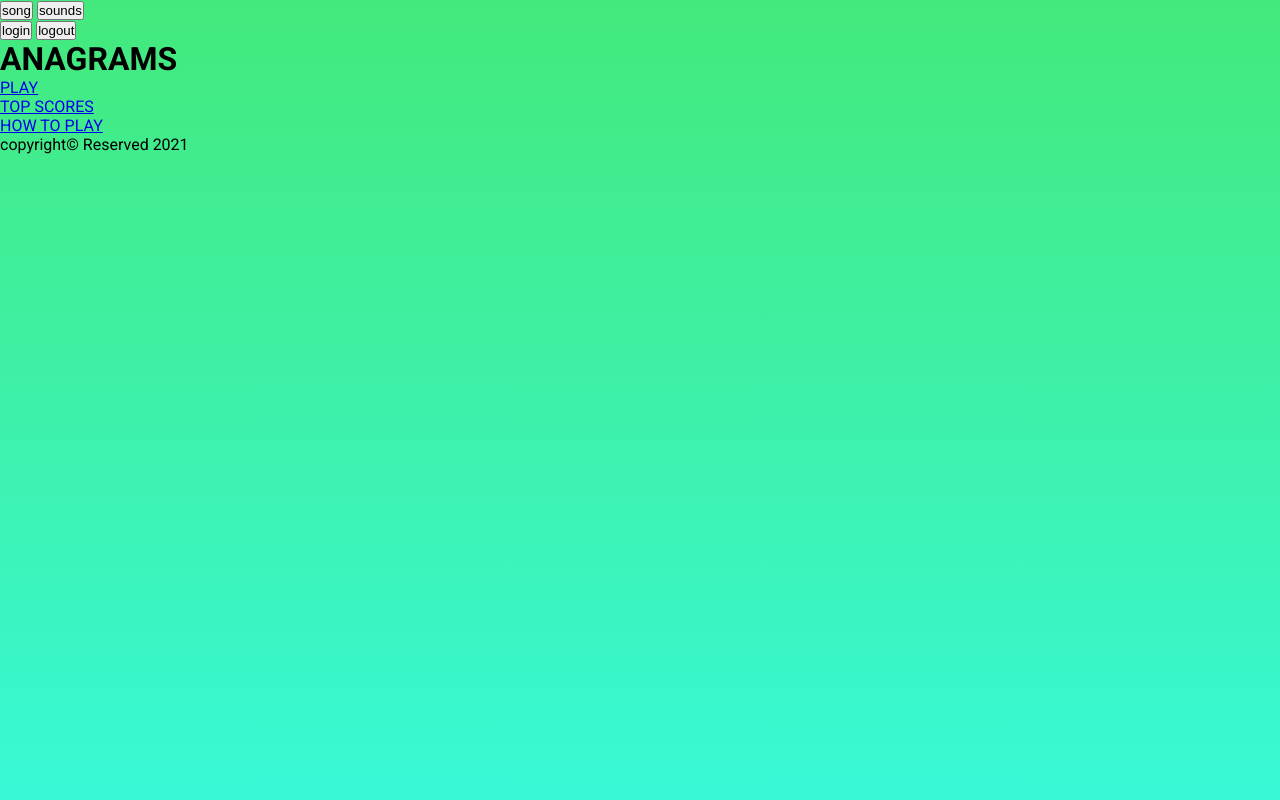
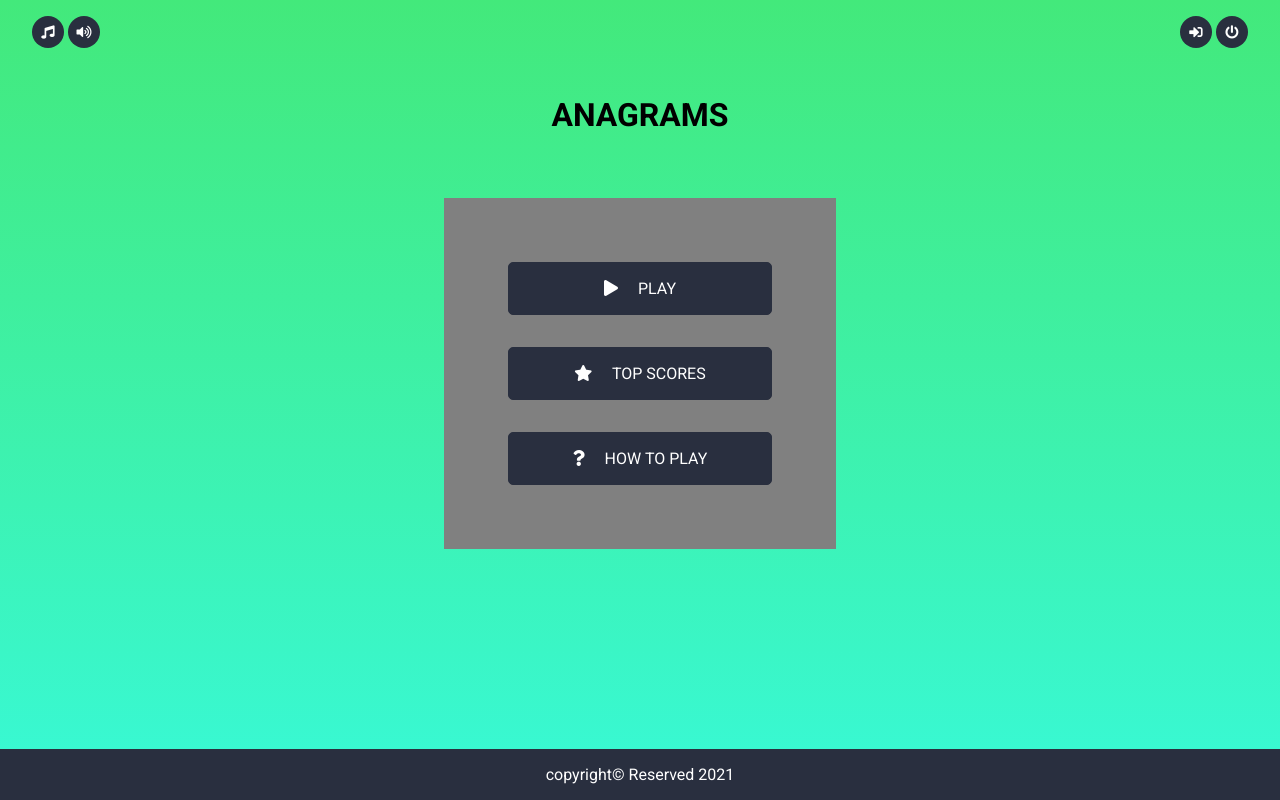
Before and after one commit to HoussamMrabet/Anagrams-Game, a PHP site: page /menu.php in a window 1280 px wide. Run offline with PHP 8.4, Linux system fonts and the light colour scheme.

Commit message:
positionning content

```diff
--- a/game.php
+++ b/game.php
@@ -1,3 +1,9 @@
 <?php
     include 'init.php';
+    include $tpl . 'nav.php';
 ?>
+
+
+<?php
+	include $tpl . 'footer.php';
+?>
--- a/guide.php
+++ b/guide.php
@@ -1,3 +1,9 @@
 <?php
     include 'init.php';
+    include $tpl . 'nav.php';
 ?>
+
+
+<?php
+	include $tpl . 'footer.php';
+?>
--- a/includes/templates/footer.php
+++ b/includes/templates/footer.php
@@ -1,3 +1,6 @@
-		<script src="<?php echo $js ?>app.js"></script>
+		<footer>
+			copyright&copy; Reserved 2021
+		</footer>
+		<script src="<?php echo $js ?>app.js?v=<?php echo time(); ?>"></script>
 	</body>
 </html>
--- a/includes/templates/header.php
+++ b/includes/templates/header.php
@@ -4,7 +4,7 @@
     <meta charset="UTF-8">
     <meta name="viewport" content="width=device-width, initial-scale=1.0">
     <title>Anagrammes</title>
-    <link rel="stylesheet" href="<?php echo $css ?>style.css" />
+    <link rel="stylesheet" href="<?php echo $css ?>style.css?v=<?php echo time(); ?>" />
     <link rel="stylesheet" href="https://cdnjs.cloudflare.com/ajax/libs/font-awesome/5.15.1/css/all.min.css" integrity="sha512-+4zCK9k+qNFUR5X+cKL9EIR+ZOhtIloNl9GIKS57V1MyNsYpYcUrUeQc9vNfzsWfV28IaLL3i96P9sdNyeRssA==" crossorigin="anonymous" />
 </head>
 <body>
--- /dev/null
+++ b/includes/templates/nav.php
@@ -0,0 +1,12 @@
+<header>
+    <nav class="nav-bar">
+        <div class="options">
+            <button><i class="fas fa-music"></i></button>
+            <button><i class="fas fa-volume-up"></i></button>
+        </div>
+        <div class="log-in-out">
+            <button><i class="fas fa-sign-in-alt"></i></button>
+            <button><i class="fas fa-power-off"></i></button>
+        </div>
+    </nav>
+</header>
--- a/index.php
+++ b/index.php
@@ -10,7 +10,8 @@
       </div>
 </div>
 
+<script src="layout/app/loading.js?v=<?php echo time(); ?>"></script>
+
 <?php
 	header("refresh:7;url='menu.php'");
-	include $tpl . 'footer.php';
 ?>
--- a/layout/app/app.js
+++ /dev/null
@@ -1,19 +0,0 @@
-// Loading Screen
-    var text = document.querySelector('.text');
-    var percent = document.querySelector('.percent');
-    var progress = document.querySelector('.progress');
-    var count = 4;
-    var per = 16;
-    var loading = setInterval(animate, 50);
-    function animate(){
-    if(count == 100 && per == 400){
-        text.textContent = "Completed!";
-        text.classList.add("add");
-        clearInterval(loading);
-    }else{
-        per = per + 4;
-        count = count + 1;
-        progress.style.width = per + 'px';
-        percent.textContent = count + '%';
-    }
-    }
--- a/layout/css/style.css
+++ b/layout/css/style.css
@@ -2,12 +2,15 @@
 * {
   margin: 0;
   padding: 0;
+  box-sizing: border-box;
 }
 html {
   height: 100%;
 }
 body {
-  height: 100%;
+  display: flex;
+  flex-direction: column;
+  height: 100vh;
   margin: 0;
   font-family: "Roboto", sans-serif;
   background: linear-gradient(#43e97b, #38f9d7);
@@ -15,7 +18,7 @@ body {
   background-attachment: fixed;
 }
 
-/* Loading Screen */
+/* Loading Screen Start*/
 .loading {
   position: absolute;
   top: 50%;
@@ -66,3 +69,78 @@ body {
   letter-spacing: 1px;
   line-height: 23px;
 }
+
+/* Loading Screen End */
+
+/* Menu Start */
+
+header .nav-bar {
+  display: flex;
+  justify-content: space-between;
+}
+
+header .nav-bar .options,
+header .nav-bar .log-in-out {
+  margin: 0.5rem 1rem;
+  padding: 0.5rem 1rem;
+}
+
+header .nav-bar button {
+  width: 2rem;
+  height: 2rem;
+  border: none;
+  outline: none;
+  border-radius: 100%;
+  background-color: #292f3f;
+  color: white;
+  cursor: pointer;
+}
+
+header .nav-bar button:hover {
+  background-color: #292f3f80;
+}
+
+main {
+  display: flex;
+  flex-direction: column;
+  justify-content: center;
+  align-items: center;
+}
+
+main h1 {
+  margin-top: 2rem;
+}
+
+main .menu {
+  display: flex;
+  flex-direction: column;
+  background-color: gray;
+  margin: 4rem 0;
+  padding: 3rem 0;
+}
+
+main .menu a {
+  text-align: center;
+  text-decoration: none;
+  margin: 1rem 4rem;
+  padding: 1rem 4rem;
+  border: 1px solid #292f3f;
+  border-radius: 5px;
+  background-color: #292f3f;
+  color: white;
+  cursor: pointer;
+}
+main .menu a i {
+  margin-right: 1rem;
+}
+
+footer {
+  margin-top: auto;
+  text-align: center;
+  width: 100%;
+  background-color: #292f3f;
+  color: white;
+  padding: 1rem 0;
+}
+
+/* Menu End */
--- a/menu.php
+++ b/menu.php
@@ -1,33 +1,16 @@
 <?php
     include 'init.php';
+    include $tpl . 'nav.php';
 ?>
 
-<header>
-    <nav class="nav-bar">
-        <div class="options">
-            <button>song</button>
-            <button>sounds</button>
-        </div>
-        <div class="log-in-out">
-            <button>login</button>
-            <button>logout</button>
-        </div>
-    </nav>
-</header>
 <main>
     <h1>ANAGRAMS</h1>
     <div class="menu">
-        <ul>
-            <li><a href="#">PLAY</a></li>
-            <li><a href="#">TOP SCORES</a></li>
-            <li><a href="#">HOW TO PLAY</a></li>
-        </ul>
+        <a href="game.php"><i class="fas fa-play"></i> PLAY</a>
+        <a href="score.php"><i class="fas fa-star"></i> TOP SCORES</a>
+        <a href="guide.php"><i class="fas fa-question"></i> HOW TO PLAY</a>
     </div>
 </main>
-
-<footer>
-    copyright&copy; Reserved 2021
-</footer>
 
 <?php
 	include $tpl . 'footer.php';
--- a/score.php
+++ b/score.php
@@ -1,3 +1,9 @@
 <?php
     include 'init.php';
+    include $tpl . 'nav.php';
 ?>
+
+
+<?php
+	include $tpl . 'footer.php';
+?>
```
Also changed, not shown: layout/app/loading.js (added, +18 -0 lines).
